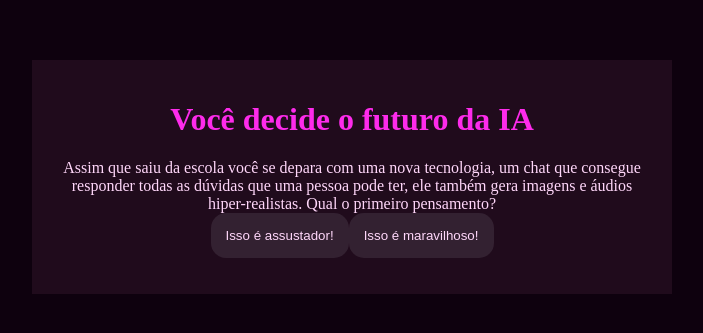
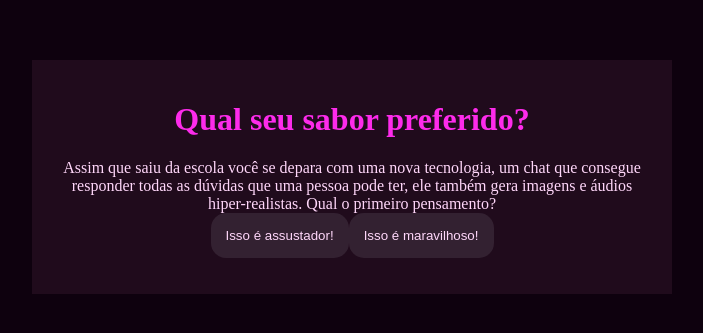
Before and after one commit to matheusdofullbox/Inteligencia, a plain HTML site: page index.html in a window 1280 px wide. Shown: the part 231-564 px from the top of the page, without its empty margins (288-991 px from the left). Drawn offline with Linux system fonts and the light colour scheme.

Commit message:
Update index.html

```diff
--- a/index.html
+++ b/index.html
@@ -4,11 +4,11 @@
     <meta charset="UTF-8">
     <meta name="viewport" content="width=device-width, initial-scale=1.0">
     <link rel="stylesheet" href="style.css">
-    <title>Você decide o futuro da IA</title>
+    <title>Qual seu sabor preferido?</title>
 </head>
 <body>
     <div class="caixa-principal">
-        <h1>Você decide o futuro da IA</h1>
+        <h1>Qual seu sabor preferido?</h1>
         <div class="caixa-perguntas"></div>
         <div class="caixa-alternativas"></div>
         <div class="caixa-resultado">
```
